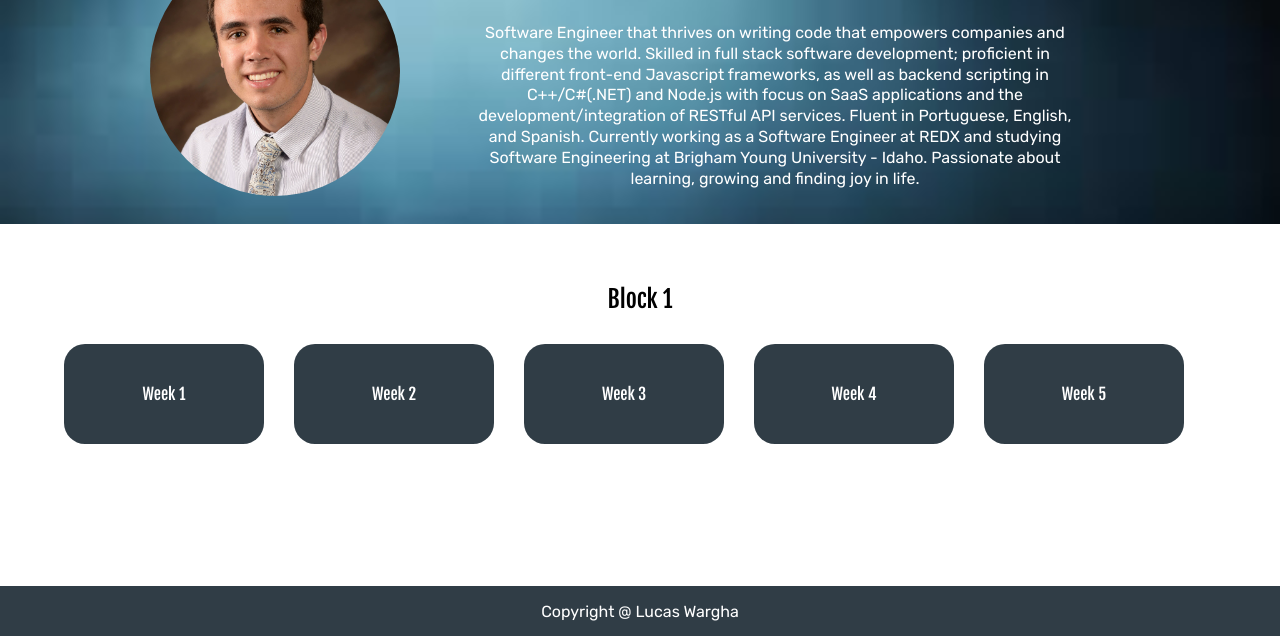
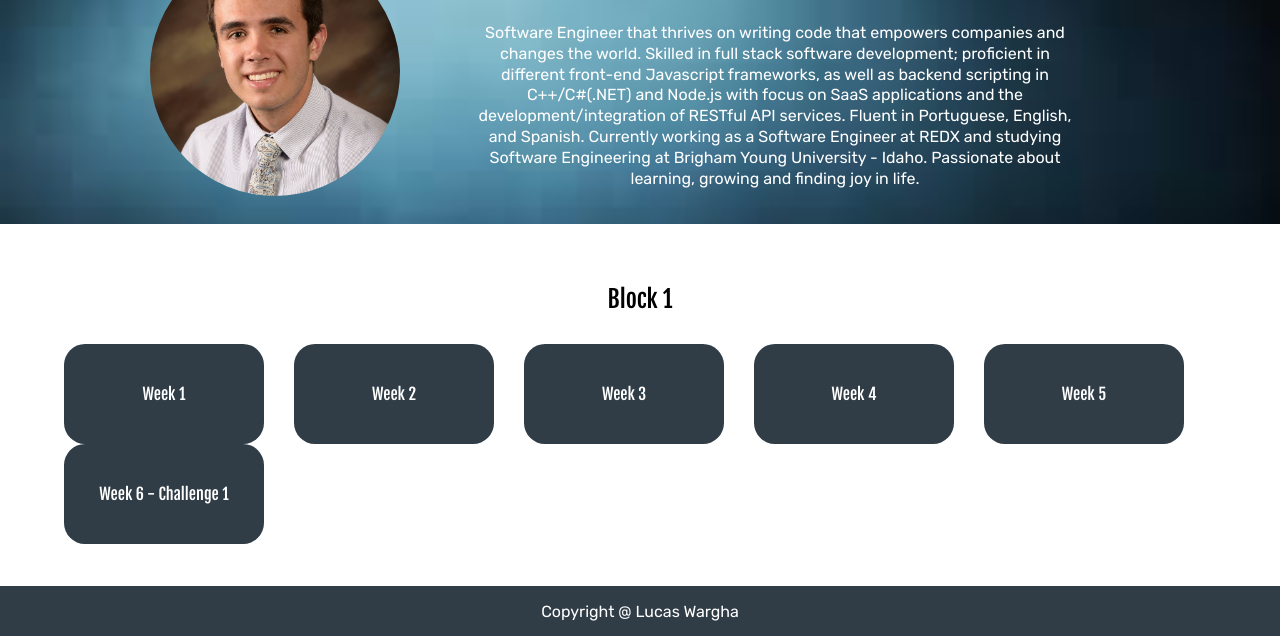
Before and after one commit to wargha/WDD330, a website: page index.html in a window 1280 px wide. Shown: the part 164-800 px from the top of the page. Drawn offline with Linux system fonts and the light colour scheme.

Commit message:
live update

```diff
--- a/index.html
+++ b/index.html
@@ -70,6 +70,9 @@
         <a href="./w5/index.html">
           <li><span>Week 5</span></li>
         </a>
+        <a href="./ch1/index.html">
+          <li><span>Week 6 - Challenge 1</span></li>
+        </a>
       </ul>
     </div>
     <footer class="container center">
```
